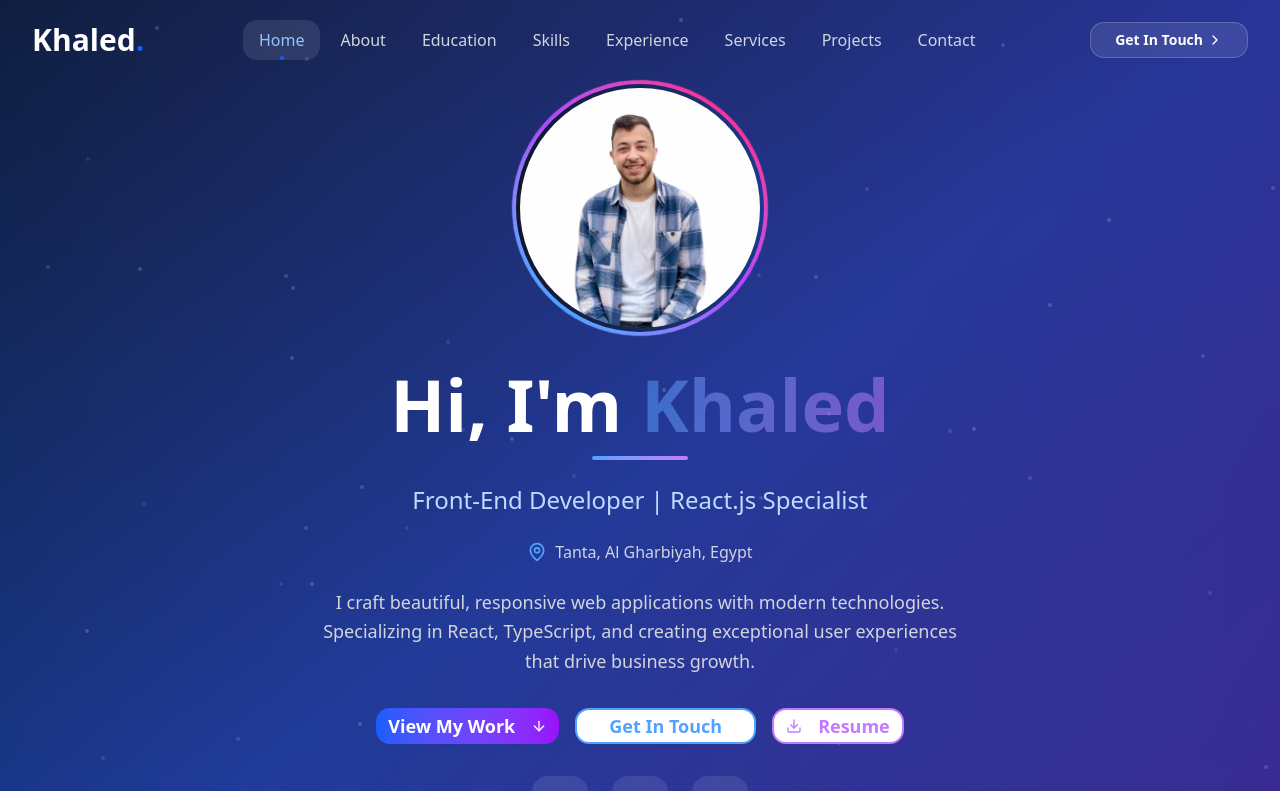
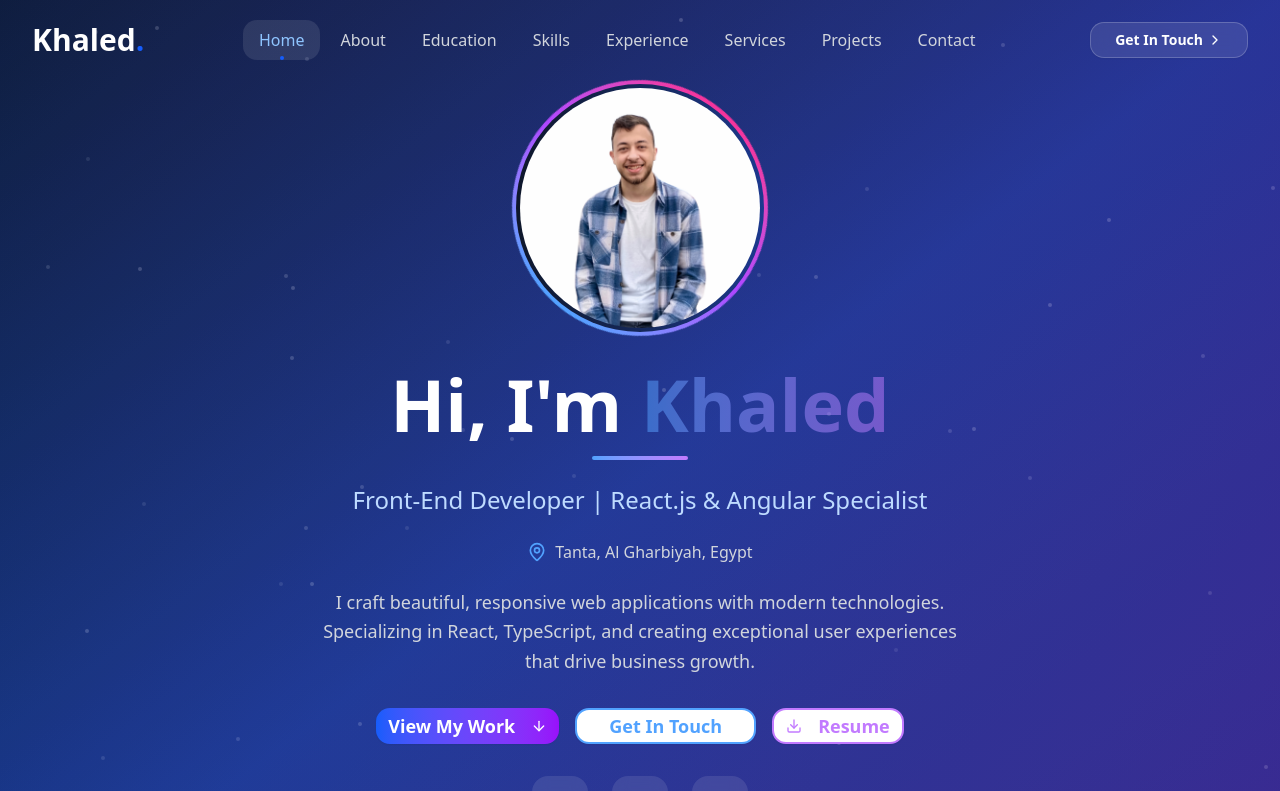
Before and after one commit to khaledrokaya/Khaled-Mostafa-Portfolio, a React (Vite) app: page / in a window 1280 px wide. Shown: the top 791 px of the page. Built offline with nearby package versions, Linux system fonts and the light colour scheme.

Commit message:
Update Hero.tsx

```diff
--- a/src/components/Hero.tsx
+++ b/src/components/Hero.tsx
@@ -77,7 +77,7 @@ const Hero = () => {
             {/* Professional title */}
             <div className={`transform transition-all duration-1000 delay-500 ${isLoaded ? 'translate-y-0 opacity-100' : 'translate-y-10 opacity-0'}`}>
               <p className="text-xl md:text-2xl text-blue-200 font-medium">
-                Front-End Developer | React.js Specialist
+                Front-End Developer | React.js & Angular Specialist
               </p>
             </div>
 
```
